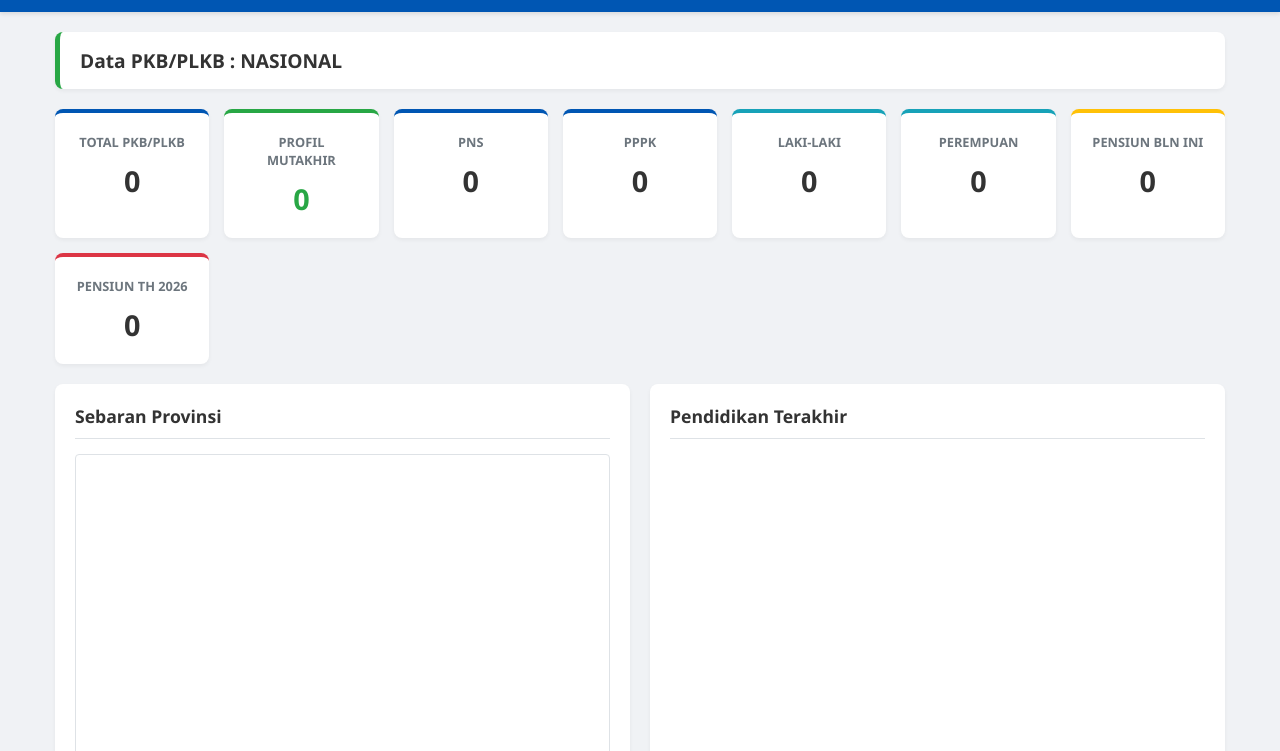
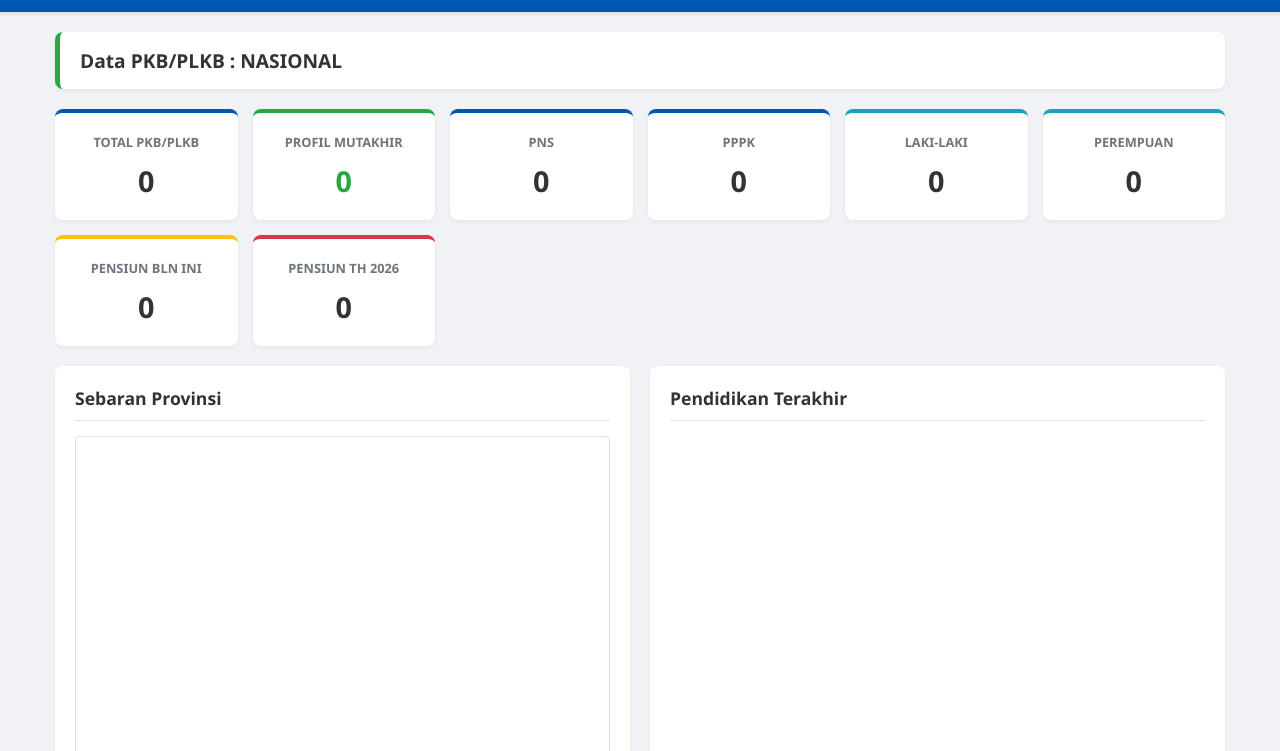
Before and after one commit to penyuluhkbindonesia/dashboardpenyuluhkb, a plain HTML site: page index.html in a window 1280 px wide. Shown: the part 49-800 px from the top of the page. Drawn offline with nearby package versions, Linux system fonts and the light colour scheme; no server answers.

Commit message:
Update index.html

```diff
--- a/index.html
+++ b/index.html
@@ -17,20 +17,25 @@
         .header { background-color: #0056b3; color: white; padding: 15px 20px; display: flex; justify-content: space-between; align-items: center; position: sticky; top: 0; z-index: 1000; box-shadow: 0 2px 4px rgba(0,0,0,0.1); }
         .header h1 { margin: 0; font-size: 1.2rem; }
         .btn-login-nav { background-color: white; color: #0056b3; border: none; padding: 8px 15px; border-radius: 4px; cursor: pointer; font-weight: bold; }
-        .container { max-width: 1200px; margin: 20px auto; padding: 0 15px; width: 100%; box-sizing: border-box; }
+        .container { max-width: 1200px; margin: 20px auto; padding: 0 15px; width: 100%; box-sizing: border-box; overflow-x: hidden; }
 
         .cakupan-status { display: flex; justify-content: space-between; align-items: center; background: var(--bg-card); padding: 15px 20px; border-radius: 8px; margin-bottom: 20px; box-shadow: 0 2px 4px rgba(0,0,0,0.05); border-left: 5px solid #28a745; }
         .cakupan-status h2 { margin: 0; font-size: 1.2rem; }
         .btn-reset { background-color: #dc3545; color: white; border: none; padding: 8px 15px; border-radius: 4px; cursor: pointer; font-weight: bold; display: none; }
-        .kpi-grid { display: grid; grid-template-columns: repeat(auto-fit, minmax(140px, 1fr)); gap: 15px; margin-bottom: 20px; }
-        .card { background: var(--bg-card); padding: 20px; border-radius: 8px; box-shadow: 0 2px 4px rgba(0,0,0,0.05); text-align: center; border-top: 4px solid #0056b3; }
+
+        /* PERBAIKAN CSS GRID AGAR CARD RAPI DAN TIDAK MEMANJANG HORIZONTAL */
+        .kpi-grid { display: grid; grid-template-columns: repeat(auto-fill, minmax(160px, 1fr)); gap: 15px; margin-bottom: 20px; }
+
+        .card { background: var(--bg-card); padding: 20px; border-radius: 8px; box-shadow: 0 2px 4px rgba(0,0,0,0.05); text-align: center; border-top: 4px solid #0056b3; transition: transform 0.2s; }
+        .card:hover { transform: translateY(-3px); }
         .card.warning { border-top: 4px solid #ffc107; }
         .card.danger { border-top: 4px solid #dc3545; }
         .card.gender { border-top: 4px solid #17a2b8; }
         .card.success { border-top: 4px solid #28a745; }
         .card.admin-card { border-top: 4px solid #6f42c1; }
-        .card h3 { margin: 0; color: var(--text-muted); font-size: 0.8rem; font-weight: bold; }
+        .card h3 { margin: 0; color: var(--text-muted); font-size: 0.8rem; font-weight: bold; text-transform: uppercase; }
         .card .angka { font-size: 1.8rem; font-weight: bold; color: var(--text-main); margin: 10px 0 0 0; }
+
         .chart-grid { display: grid; grid-template-columns: 1fr 1fr; gap: 20px; margin-bottom: 20px; }
         @media (max-width: 900px) { .chart-grid { grid-template-columns: 1fr; } }
         .panel { background: var(--bg-card); padding: 20px; border-radius: 8px; box-shadow: 0 2px 4px rgba(0,0,0,0.05); margin-bottom: 20px; }
@@ -108,6 +113,7 @@
     </div>
 
     <div class="container">
+        <!-- DASHBOARD PUBLIK -->
         <div id="view-dasbor-publik">
             <div class="cakupan-status"><h2 id="label-cakupan">Data PKB/PLKB : NASIONAL</h2><button id="btn-reset-filter" class="btn-reset" onclick="resetFilter()">Tampilkan Nasional</button></div>
             <div class="kpi-grid">
@@ -129,6 +135,7 @@
             </div>
         </div>
 
+        <!-- PORTAL LOGIN -->
         <div id="view-login" class="login-box">
             <h2>Login Portal</h2>
             <p style="text-align: center; color: var(--text-muted); font-size: 0.85rem; margin-bottom: 20px;">Gunakan NIP (Pegawai) atau Username (Admin) untuk Masuk.</p>
@@ -142,6 +149,7 @@
             <p id="pesan-error" style="color: red; display: none; text-align: center; font-size: 0.9rem; margin-top: 15px;"></p>
         </div>
 
+        <!-- PORTAL UTAMA INTERNAL ADMIN -->
         <div id="view-portal-admin" class="portal-layout">
             <div class="sidebar">
                 <ul class="sidebar-menu admin-mode">
@@ -152,10 +160,12 @@
                 </ul>
             </div>
             <div class="portal-viewport">
+                <!-- Tab: Beranda Admin -->
                 <div id="tab-beranda-admin" class="panel tab-content-admin">
                     <h2 id="teks-sapaan-admin" style="color: #6f42c1; font-size: 1.4rem; border-bottom: none; margin-bottom: 5px;">-</h2>
                     <h3 id="teks-wilayah-admin" style="margin-top: 0; color: var(--text-main);">-</h3>
 
+                    <!-- BARIS 1: KPI Agregat Kunci -->
                     <div class="kpi-grid" style="margin-top: 20px;">
                         <div class="card admin-card"><h3>TOTAL PEGAWAI</h3><p class="angka" id="adm-kpi-total">0</p></div>
                         <div class="card success"><h3>PROFIL MUTAKHIR</h3><p class="angka" id="adm-kpi-mutakhir" style="color:#28a745;">0</p></div>
@@ -165,12 +175,16 @@
                         <div class="card gender"><h3>MEMILIKI BALAI KB</h3><p class="angka" id="adm-kpi-balai">0</p></div>
                     </div>
 
+                    <!-- BARIS 2: Filter Wilayah Dinamis (Cards) -->
                     <h3 style="color: #0056b3; border-bottom: 2px solid #eee; padding-bottom: 10px; margin-top: 30px;">Sebaran Wilayah (Klik untuk Filter Detail)</h3>
-                    <div id="adm-container-cards" style="display: flex; gap: 15px; overflow-x: auto; padding-bottom: 15px;">
+
+                    <!-- PERBAIKAN: MENGGUNAKAN CLASS kpi-grid AGAR KARTU TURUN KE BAWAH SECARA RAPI -->
+                    <div id="adm-container-cards" class="kpi-grid">
                         <p style="color:var(--text-muted);">Memuat sebaran wilayah...</p>
                     </div>
 
                     <div class="dua-kolom-grid" style="margin-top: 20px;">
+                        <!-- BARIS 3: Blank Spot / Sebaran Area -->
                         <div class="form-section" style="margin-bottom:0;">
                             <h3 style="color: #dc3545;">Analisis Blank Spot Binaan</h3>
                             <p style="font-size: 0.9rem; color: var(--text-muted);">Pemetaan cakupan wilayah binaan vs ketersediaan PKB/PLKB aktif.</p>
@@ -179,6 +193,7 @@
                             </div>
                         </div>
 
+                        <!-- BARIS 4: Pensiun 2026 -->
                         <div class="form-section" style="margin-bottom:0;">
                             <h3 style="color: #fd7e14;">Proyeksi Purna Tugas (2026)</h3>
                             <p style="font-size: 0.9rem; color: var(--text-muted);">Jumlah PKB/PLKB di wilayah wewenang Anda yang memasuki masa pensiun.</p>
@@ -226,6 +241,7 @@
             </div>
         </div>
 
+        <!-- PORTAL UTAMA INTERNAL PEGAWAI -->
         <div id="view-portal-pkb" class="portal-layout">
             <div class="sidebar">
                 <ul class="sidebar-menu">
@@ -239,6 +255,7 @@
             </div>
 
             <div class="portal-viewport">
+                <!-- Tab: Beranda Pegawai -->
                 <div id="tab-beranda" class="panel tab-content">
                     <h2 id="teks-sapaan" style="color: #0056b3; font-size: 1.4rem; border-bottom: none; margin-bottom: 5px;">-</h2>
                     <h3 id="teks-sambutan" style="margin-top: 0; color: var(--text-main);">Selamat Datang di Portal PenyuluhKB Indonesia</h3>
@@ -262,6 +279,7 @@
                     </div>
                 </div>
 
+                <!-- Tab: Profil Pegawai -->
                 <div id="tab-profil" class="panel tab-content" style="display: none;">
                     <div id="view-profil-utama">
                         <div style="display: flex; justify-content: space-between; align-items: center; border-bottom: 2px solid var(--border-color); padding-bottom: 10px; margin-bottom: 20px;">
@@ -314,6 +332,7 @@
                         <button class="btn-primary" style="background-color: #007bff; padding: 12px; font-size: 1rem;" onclick="bukaFormEditProfil()">Ubah / Update Profil</button>
                     </div>
 
+                    <!-- FORMULIR UPDATE PROFIL -->
                     <div id="form-edit-profil" style="display: none;">
                         <h2 style="color: #0056b3; border-bottom: 2px solid #0056b3;">Formulir Update Profil</h2>
 
```
